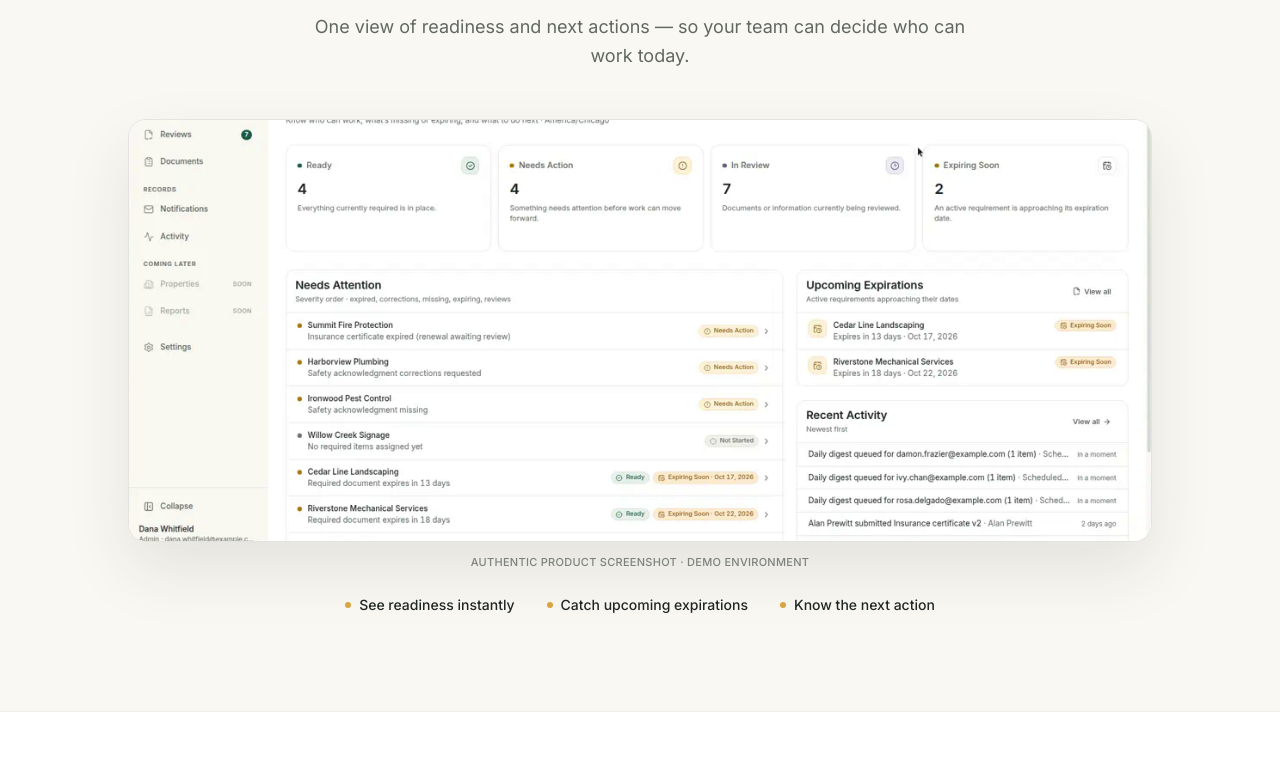
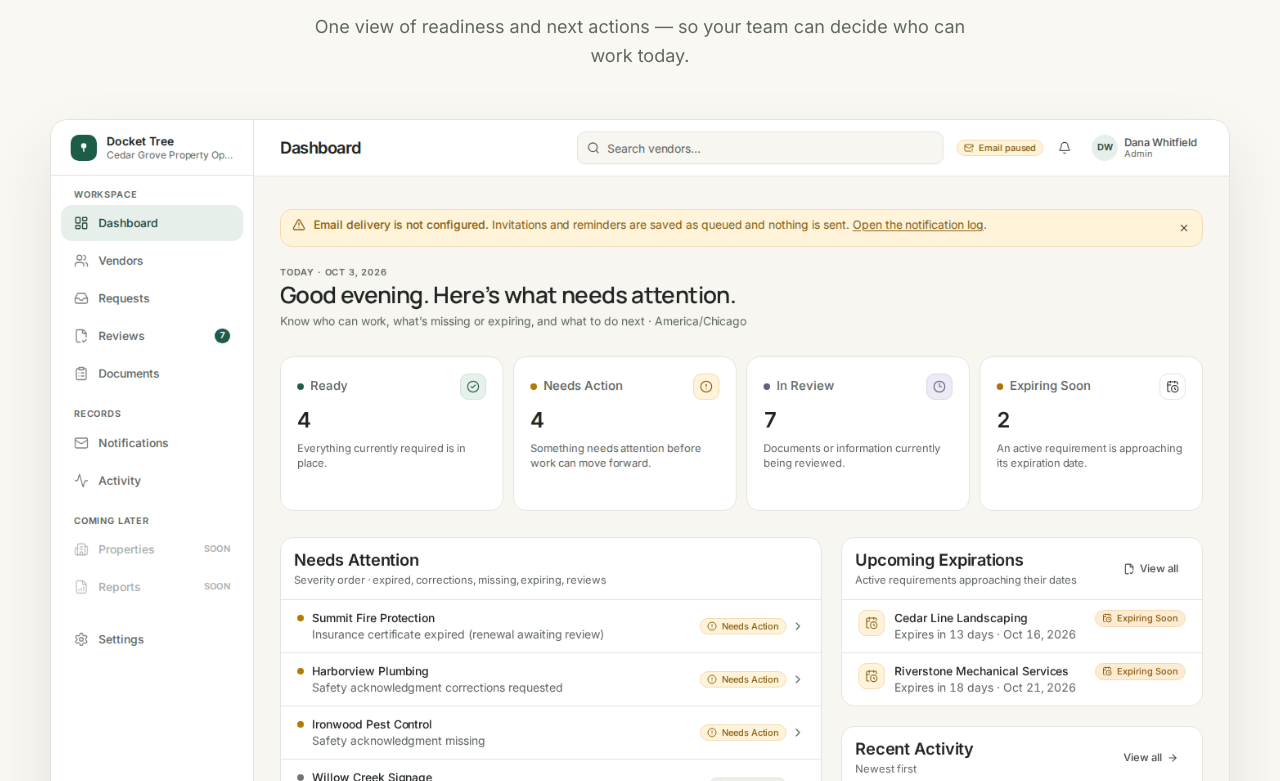
Before and after one commit to billynoster/dockettree-www, a Next.js app: page / in a window 1280 px wide. Shown: the part 1339-2120 px from the top of the page. Built offline with nearby package versions, Linux system fonts and the light colour scheme.

Commit message:
Marketing: full dashboard screenshot for product overview
Replace the tight content crop with a complete app-chrome capture
(sidebar + readiness overview). Widen the product frame so the
dashboard stays legible without stretch or edge crop.

```diff
--- a/src/components/marketing/ProductProofSection.tsx
+++ b/src/components/marketing/ProductProofSection.tsx
@@ -11,11 +11,11 @@ const CALLOUTS = [
   'Know the next action',
 ] as const
 
-/** Full chrome-free dashboard capture (1188×490) — shown complete, not cover-cropped. */
+/** Full app chrome (sidebar + main) — no OS/browser chrome; contain, not cover-cropped. */
 const DASHBOARD = {
   src: '/marketing/dashboard.png',
-  width: 1188,
-  height: 490,
+  width: 1440,
+  height: 900,
 } as const
 
 export function ProductProofSection() {
@@ -51,15 +51,15 @@ export function ProductProofSection() {
           initial={reduce ? false : 'hidden'}
           whileInView="show"
           viewport={{ once: true, amount: 0.2 }}
-          className="relative mx-auto mt-10 max-w-5xl sm:mt-12"
+          className="relative mx-auto mt-10 max-w-[1180px] sm:mt-12"
         >
           <ProductFrame
             src={DASHBOARD.src}
-            alt="Authentic Docket Tree dashboard showing readiness counts, needs attention, and upcoming expirations"
+            alt="Authentic Docket Tree dashboard with sidebar navigation and readiness overview — needs attention, expirations, and recent activity"
             fit="contain"
             width={DASHBOARD.width}
             height={DASHBOARD.height}
-            sizes="(min-width: 1024px) 1024px, 100vw"
+            sizes="(min-width: 1280px) 1180px, 100vw"
             className="shadow-[0_28px_64px_rgba(32,38,35,0.1)]"
           />
           <p className="mt-3 text-center text-[11px] font-medium tracking-wide text-slate/80 uppercase">
```
Also changed, not shown: public/marketing/dashboard.png.
